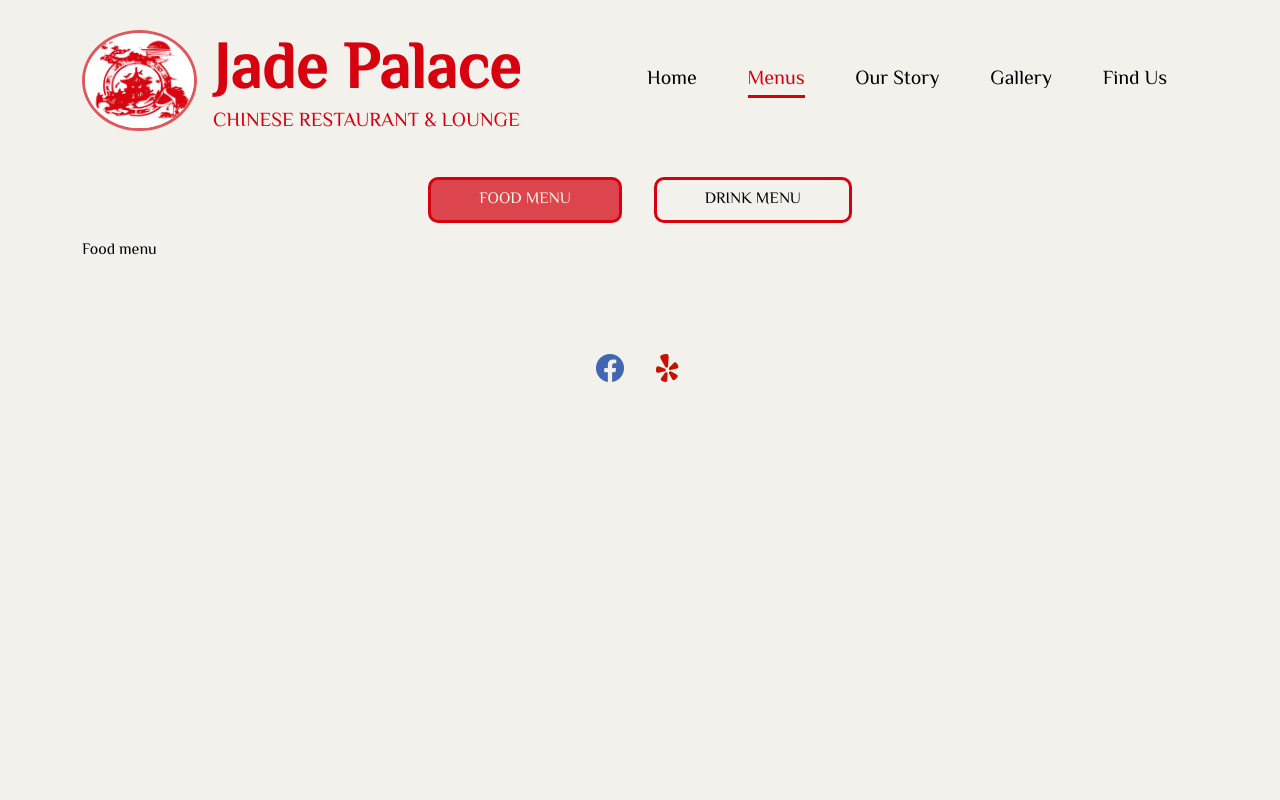
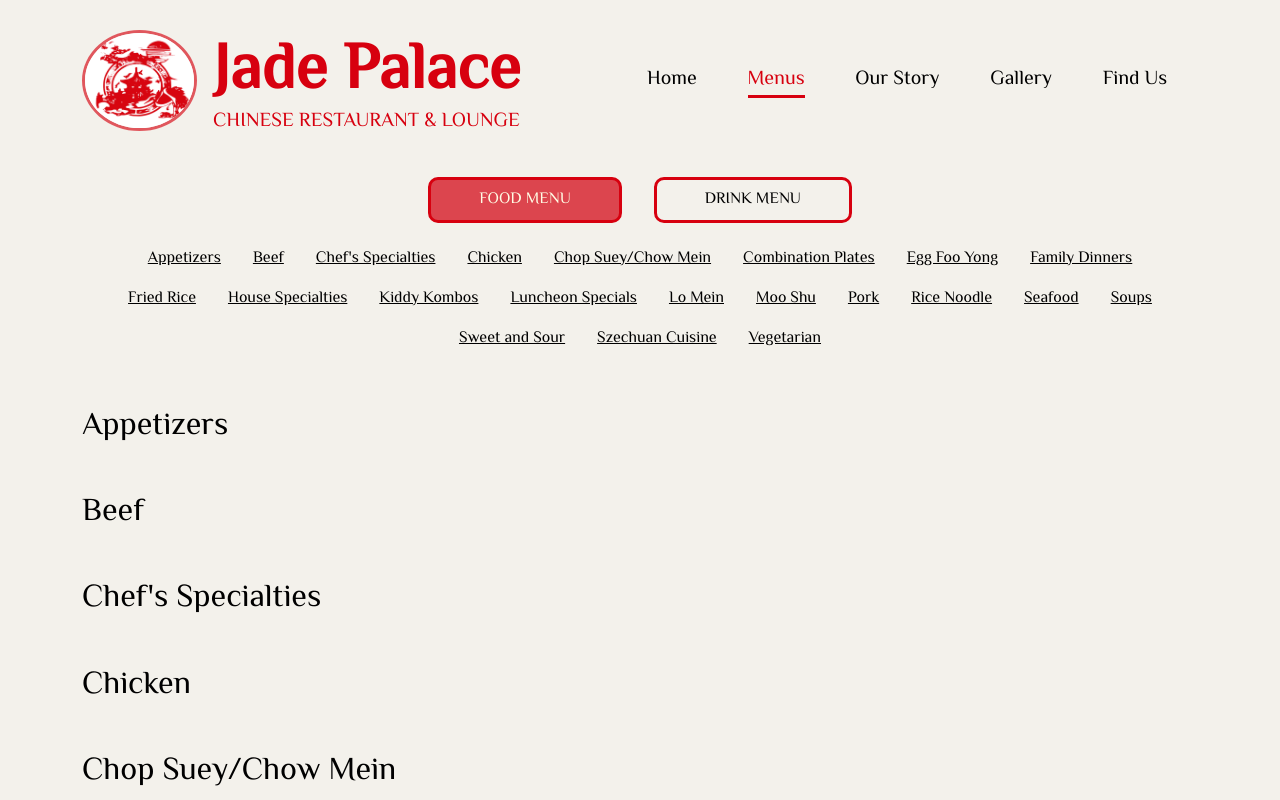
Before and after one commit to MaceeQi/jpwebsite-react-web-app, a React (Create React App) app: page /menus/food in a window 1280 px wide. Shown: the top 800 px of the page. Built offline with nearby package versions, Linux system fonts and the light colour scheme.

Commit message:
food menu contents

```diff
--- a/package.json
+++ b/package.json
@@ -16,6 +16,7 @@
     "react-redux": "^8.0.5",
     "react-router": "^6.4.2",
     "react-router-dom": "^6.4.2",
+    "react-router-hash-link": "^2.4.3",
     "react-scripts": "5.0.1",
     "redux": "^4.2.0",
     "web-vitals": "^2.1.4"
--- /dev/null
+++ b/src/data/food-menu-contents.json
@@ -0,0 +1,23 @@
+[
+  "Appetizers",
+  "Beef",
+  "Chef's Specialties",
+  "Chicken",
+  "Chop Suey/Chow Mein",
+  "Combination Plates",
+  "Egg Foo Yong",
+  "Family Dinners",
+  "Fried Rice",
+  "House Specialties",
+  "Kiddy Kombos",
+  "Luncheon Specials",
+  "Lo Mein",
+  "Moo Shu",
+  "Pork",
+  "Rice Noodle",
+  "Seafood",
+  "Soups",
+  "Sweet and Sour",
+  "Szechuan Cuisine",
+  "Vegetarian"
+]
--- a/src/jp/menu/food-menu.js
+++ b/src/jp/menu/food-menu.js
@@ -1,9 +1,128 @@
 import React from "react";
+import { HashLink as Link } from "react-router-hash-link";
+import foodMenuContents from "../../data/food-menu-contents.json";
 
 const FoodMenuComponent = () => {
+
     return (
         <>
-            Food menu
+            {/* table of contents */}
+            <div className="d-flex flex-wrap justify-content-center">
+                {
+                    foodMenuContents.map(content =>
+                                             <Link to={`#${content}`} className="text-black m-2 ms-3 me-3">
+                                                 {content}
+                                             </Link> )
+                }
+            </div>
+
+            {/* food menu */}
+            <div className="">
+                {/* appetizers */}
+                <div id="Appetizers">
+                    <h2 className="mt-5">Appetizers</h2>
+                </div>
+
+                {/* beef */}
+                <div id="Beef">
+                    <h2 className="mt-5">Beef</h2>
+                </div>
+
+                {/* chef's specialties */}
+                <div id="Chef's Specialties">
+                    <h2 className="mt-5">Chef's Specialties</h2>
+                </div>
+
+                {/* chicken */}
+                <div id="Chicken">
+                    <h2 className="mt-5">Chicken</h2>
+                </div>
+
+                {/* chop suey / chow mein */}
+                <div id="Chop Suey/Chow Mein">
+                    <h2 className="mt-5">Chop Suey/Chow Mein</h2>
+                </div>
+
+                {/* combo plates */}
+                <div id="Combination Plates">
+                    <h2 className="mt-5">Combination Plates</h2>
+                </div>
+
+                {/* egg foo yong */}
+                <div id="Egg Foo Yong">
+                    <h2 className="mt-5">Egg Foo Yong</h2>
+                </div>
+
+                {/* family dinners */}
+                <div id="Family Dinners">
+                    <h2 className="mt-5">Family Dinners</h2>
+                </div>
+
+                {/* fried rice */}
+                <div id="Fried Rice">
+                    <h2 className="mt-5">Fried Rice</h2>
+                </div>
+
+                {/* house specialties */}
+                <div id="House Specialties">
+                    <h2 className="mt-5">House Specialties</h2>
+                </div>
+
+                {/* kiddy kombos */}
+                <div id="Kiddy Kombos">
+                    <h2 className="mt-5">Kiddy Kombos</h2>
+                </div>
+
+                {/* lunch specials */}
+                <div id="Luncheon Specials">
+                    <h2 className="mt-5">Luncheon Specials</h2>
+                </div>
+
+                {/* lo mein */}
+                <div id="Lo Mein">
+                    <h2 className="mt-5">Lo Mein</h2>
+                </div>
+
+                {/* moo shu */}
+                <div id="Moo Shu">
+                    <h2 className="mt-5">Moo Shu</h2>
+                </div>
+
+                {/* pork */}
+                <div id="Pork">
+                    <h2 className="mt-5">Pork</h2>
+                </div>
+
+                {/* rice noodle */}
+                <div id="Rice Noodle">
+                    <h2 className="mt-5">Rice Noodle</h2>
+                </div>
+
+                {/* seafood */}
+                <div id="Seafood">
+                    <h2 className="mt-5">Seafood</h2>
+                </div>
+
+                {/* soups */}
+                <div id="Soups">
+                    <h2 className="mt-5">Soups</h2>
+                </div>
+
+                {/* sweet and sour */}
+                <div id="Sweet and Sour">
+                    <h2 className="mt-5">Sweet and Sour</h2>
+                </div>
+
+                {/* szechuan cuisine */}
+                <div id="Szechuan Cuisine">
+                    <h2 className="mt-5">Szechuan Cuisine</h2>
+                </div>
+
+                {/* vegetarian */}
+                <div id="Vegetarian">
+                    <h2 className="mt-5">Vegetarian</h2>
+                </div>
+            </div>
         </>
     );
 };
```
Also changed, not shown: 1 other file (tests, documents, lock files or other folders).
